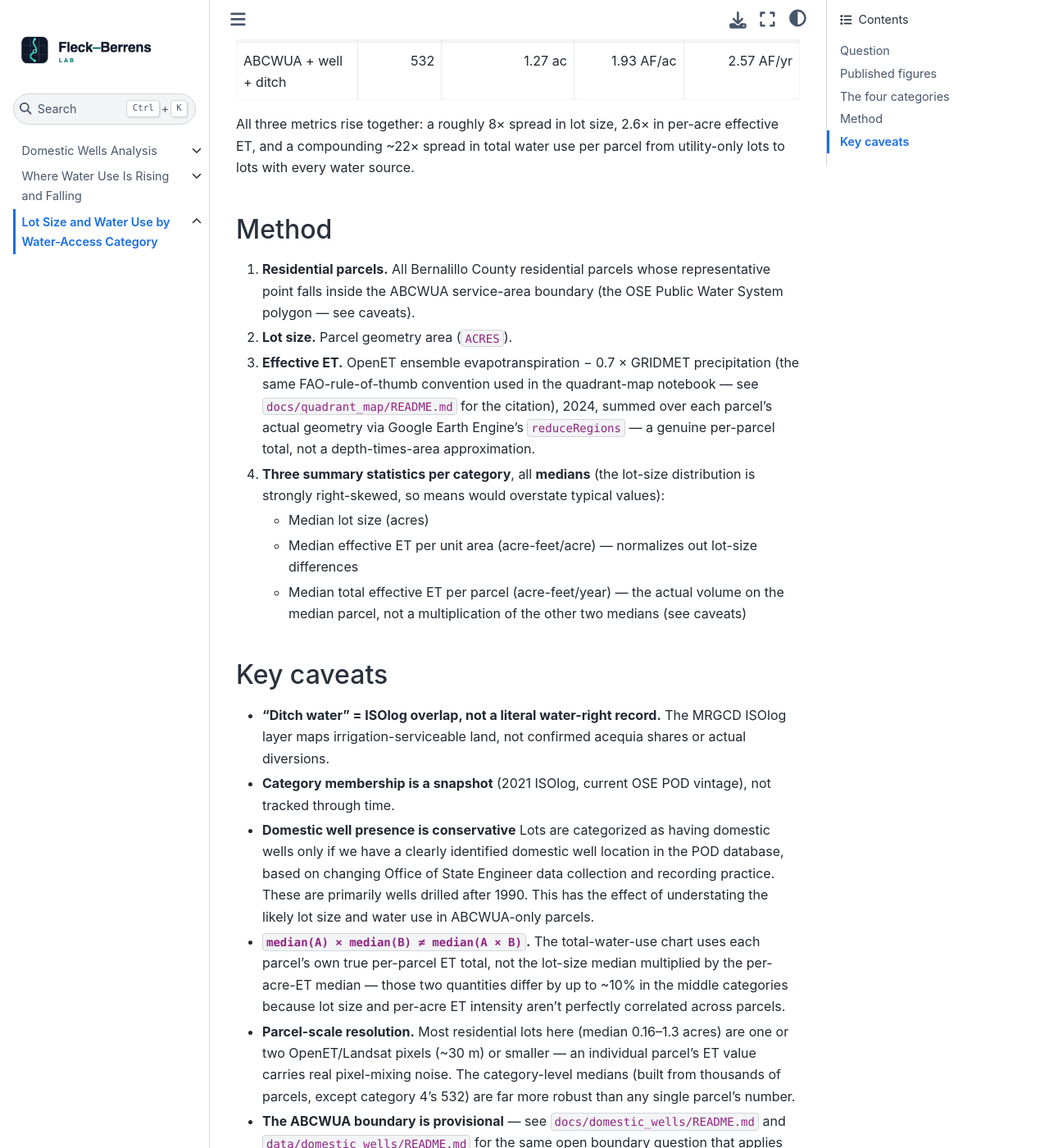
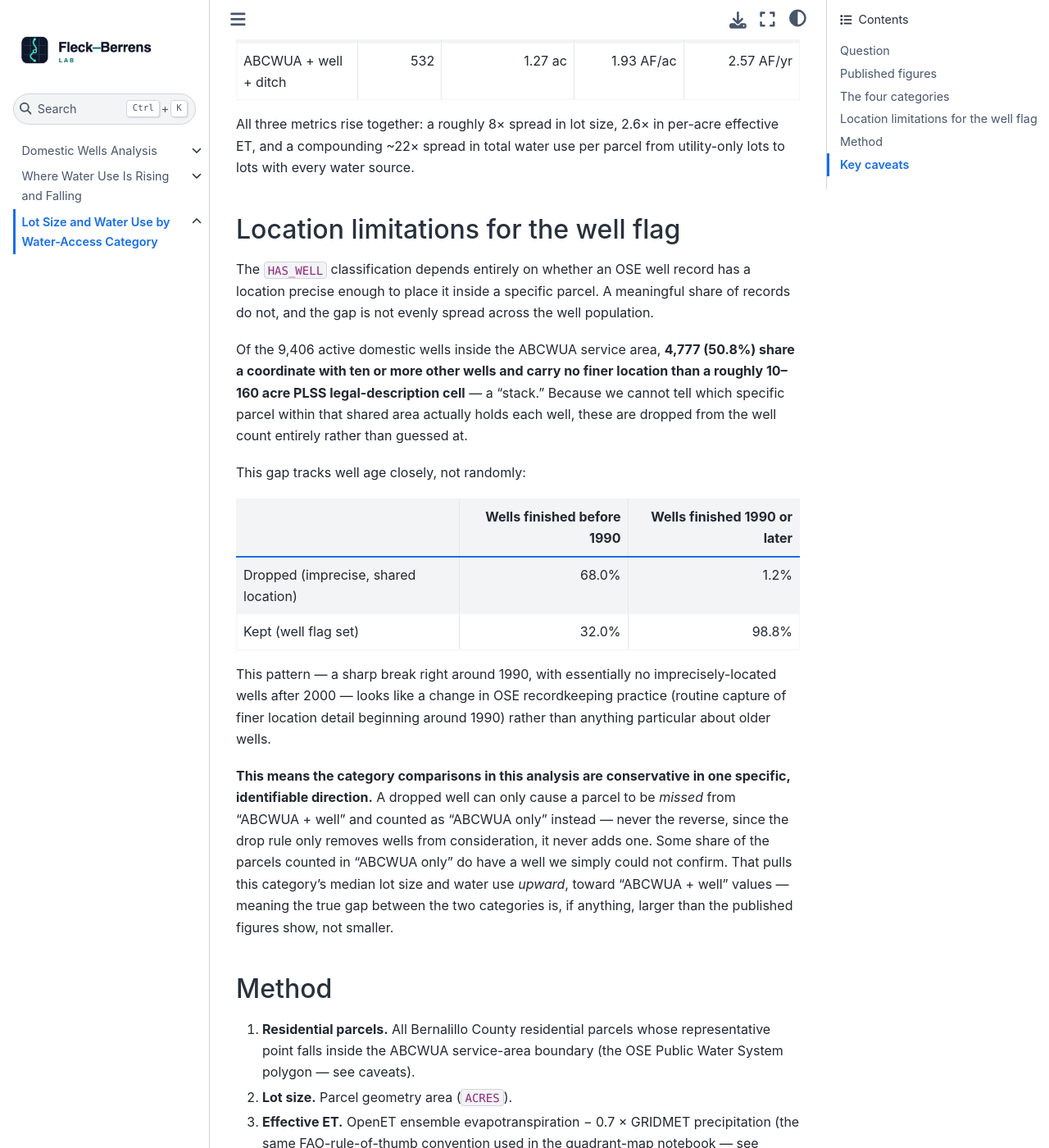
Before and after one commit to johnrfleck/New-Mexico-Middle-Rio-Grande-Valley-water-use-analysis, a Jupyter Book: the page built from docs/water_access_categories/README.md, in a window 1280 px wide and 1400 px high, scrolled down 2861 px. Shown: the whole window at 82% size. Built offline with Jupyter Book 1.0.4 settings and Sphinx 7.4.7 and the Sphinx Book theme 1.1.4, drawn with Linux system fonts in a browser that asks for light colours; pages that are not in the unit, such as notebooks, are missing from menus; some of the changed text lies outside the part shown.

Commit message:
Clarifying impact of excluded wells in ABCWUA analysis

```diff
--- a/docs/water_access_categories/README.md
+++ b/docs/water_access_categories/README.md
@@ -55,6 +55,37 @@ All three metrics rise together: a roughly 8× spread in lot size, 2.6× in per-
 and a compounding ~22× spread in total water use per parcel from utility-only lots to lots with
 every water source.
 
+## Location limitations for the well flag
+
+The `HAS_WELL` classification depends entirely on whether an OSE well record has a location
+precise enough to place it inside a specific parcel. A meaningful share of records do not, and
+the gap is not evenly spread across the well population.
+
+Of the 9,406 active domestic wells inside the ABCWUA service area, **4,777 (50.8%) share a
+coordinate with ten or more other wells and carry no finer location than a roughly 10–160 acre
+PLSS legal-description cell** — a "stack." Because we cannot tell which specific parcel within
+that shared area actually holds each well, these are dropped from the well count entirely rather
+than guessed at.
+
+This gap tracks well age closely, not randomly:
+
+| | Wells finished before 1990 | Wells finished 1990 or later |
+|---|--:|--:|
+| Dropped (imprecise, shared location) | 68.0% | 1.2% |
+| Kept (well flag set) | 32.0% | 98.8% |
+
+This pattern — a sharp break right around 1990, with essentially no imprecisely-located wells
+after 2000 — looks like a change in OSE recordkeeping practice (routine capture of finer location
+detail beginning around 1990) rather than anything particular about older wells.
+
+**This means the category comparisons in this analysis are conservative in one specific,
+identifiable direction.** A dropped well can only cause a parcel to be *missed* from "ABCWUA +
+well" and counted as "ABCWUA only" instead — never the reverse, since the drop rule only removes
+wells from consideration, it never adds one. Some share of the parcels counted in "ABCWUA only"
+do have a well we simply could not confirm. That pulls this category's median lot size and water
+use *upward*, toward "ABCWUA + well" values — meaning the true gap between the two categories is,
+if anything, larger than the published figures show, not smaller.
+
 ## Method
 
 1. **Residential parcels.** All Bernalillo County residential parcels whose representative point falls
@@ -78,7 +109,9 @@ every water source.
   maps irrigation-serviceable land, not confirmed acequia shares or actual diversions.
 - **Category membership is a snapshot** (2021 ISOlog, current OSE POD vintage), not tracked
   through time.
-- **Domestic well presence is conservative** Lots are categorized as having domestic wells only if we have a clearly identified domestic well location in the POD database, based on changing Office of State Engineer data collection and recording practice. These are primarily wells drilled after 1990. This has the effect of understating the likely lot size and water use in ABCWUA-only parcels.
+- **Domestic well presence is conservative.** A well is only counted if its OSE record has a
+  precise-enough location — see "Location limitations for the well flag" above for the scope of
+  this undercount and why it biases the "ABCWUA only" category's numbers upward, not down.
 - **`median(A) × median(B) ≠ median(A × B)`.** The total-water-use chart uses each parcel's own
   true per-parcel ET total, not the lot-size median multiplied by the per-acre-ET median — those
   two quantities differ by up to ~10% in the middle categories because lot size and per-acre ET
```
